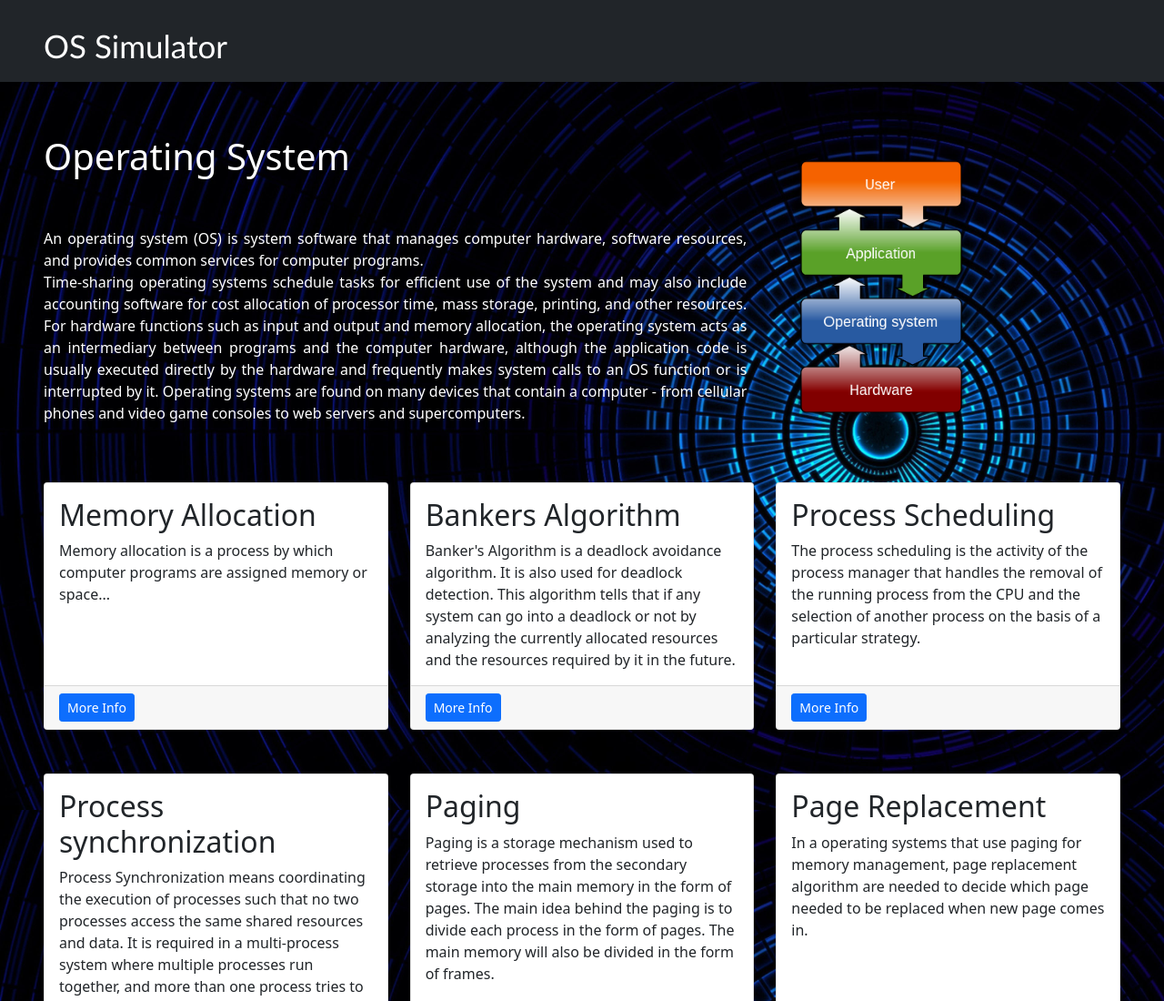
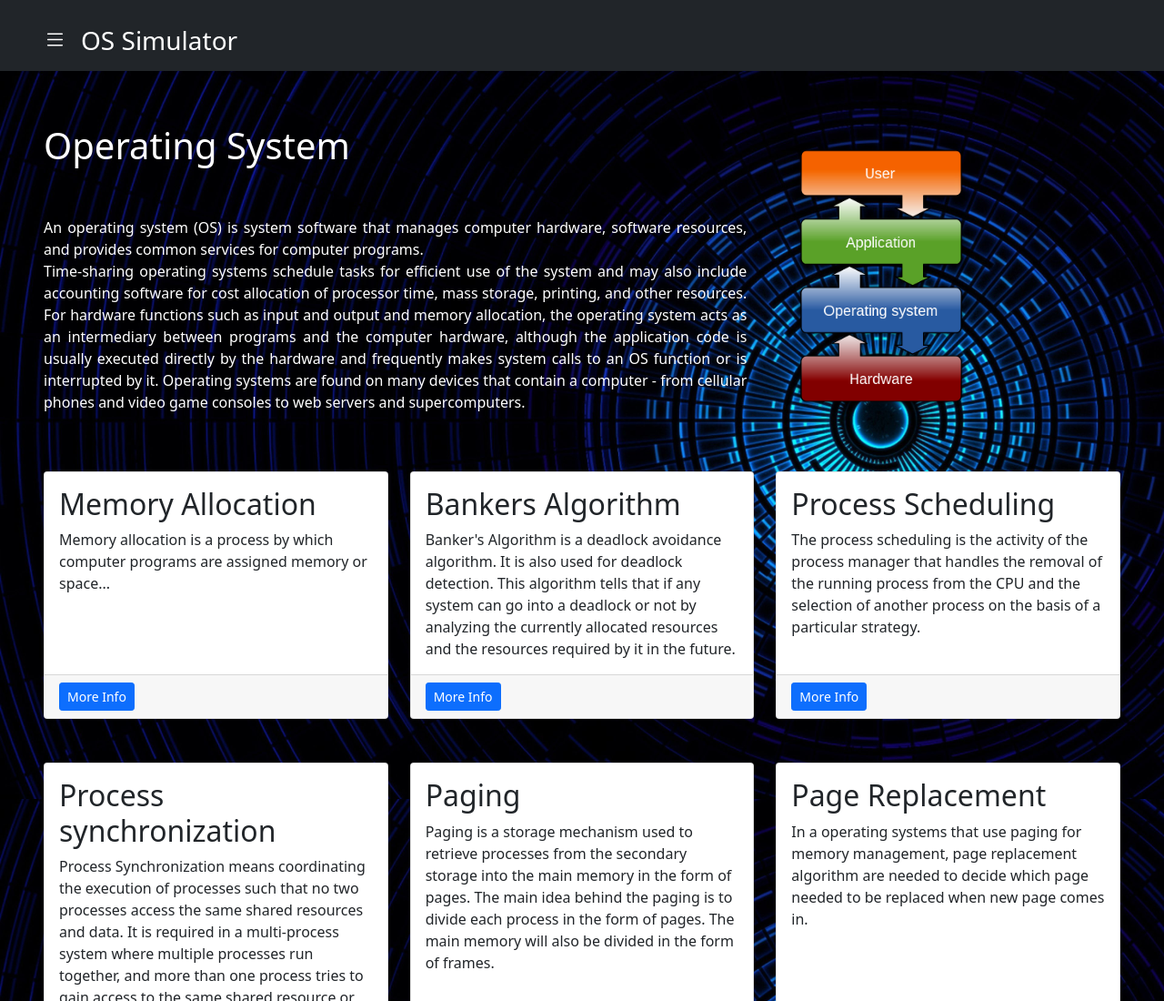
Before and after one commit to hrushikeshj/os-simulator, a plain HTML site: page index.html in a window 1280 px wide. Shown: the top 1100 px of the page at 91% size. Drawn offline with nearby package versions, Linux system fonts and the light colour scheme.

Commit message:
increate size of hamburger

```diff
--- a/index.html
+++ b/index.html
@@ -307,23 +307,22 @@
   </div>
   <div id="overlay" class="hide"></div>
   <div class="container-fluid m-0 p-0">
-    <nav class="navbar navbar-expand-lg navbar-dark bg-dark" style="height: 90px;">
+    <nav class="navbar navbar-expand-lg navbar-dark bg-dark">
         <div class="container px-5">
-
+            <a class="navbar-brand" id="hide-btn" style="padding-top: 10px;" href="#!">
+                <svg xmlns="http://www.w3.org/2000/svg" width="100%" height="100%" style="width: 25px;" fill="currentColor" class="bi bi-list" viewBox="0 0 16 16">
+                <path fill-rule="evenodd" d="M2.5 12a.5.5 0 0 1 .5-.5h10a.5.5 0 0 1 0 1H3a.5.5 0 0 1-.5-.5zm0-4a.5.5 0 0 1 .5-.5h10a.5.5 0 0 1 0 1H3a.5.5 0 0 1-.5-.5zm0-4a.5.5 0 0 1 .5-.5h10a.5.5 0 0 1 0 1H3a.5.5 0 0 1-.5-.5z"/>
+              </svg></a>
+            <a class="navbar-brand" href="/" style="font-size: 28px;">OS Simulator</a>
             <button class="navbar-toggler" type="button" data-bs-toggle="collapse" data-bs-target="#navbarSupportedContent" aria-controls="navbarSupportedContent" aria-expanded="false" aria-label="Toggle navigation"><span class="navbar-toggler-icon"></span></button>
-
             <div class="collapse navbar-collapse" id="navbarSupportedContent">
                 <ul class="navbar-nav ms-auto mb-2 mb-lg-0">
-
+                    <li class="nav-item visually-hidden "><a class="nav-link active" aria-current="page" href="#!">Home</a></li>
                     <li class="nav-item visually-hidden"><a class="nav-link" href="#!">Theory</a></li>
                     <li class="nav-item visually-hidden"><a class="nav-link" href="#!">Simulation</a></li>
-                    <li class="nav-item"><a class="nav-link" id="hide-btn" href="#!" style=" margin-left: -100px;" >
-                        <svg xmlns="http://www.w3.org/2000/svg" width="16" height="16" fill="currentColor" class="bi bi-list" viewBox="0 0 16 16">
-                        <path fill-rule="evenodd" d="M2.5 12a.5.5 0 0 1 .5-.5h10a.5.5 0 0 1 0 1H3a.5.5 0 0 1-.5-.5zm0-4a.5.5 0 0 1 .5-.5h10a.5.5 0 0 1 0 1H3a.5.5 0 0 1-.5-.5zm0-4a.5.5 0 0 1 .5-.5h10a.5.5 0 0 1 0 1H3a.5.5 0 0 1-.5-.5z"/>
-                      </svg></a></li>
+
                 </ul>
             </div>
-            <a class="navbar-brand" href="/" style=" font-family: 'Trebuchet MS', sans-serif; font-size: 35px; margin-right: 1000px;">OS Simulator</a>
         </div>
     </nav>
     <!-- Page Content-->
```
